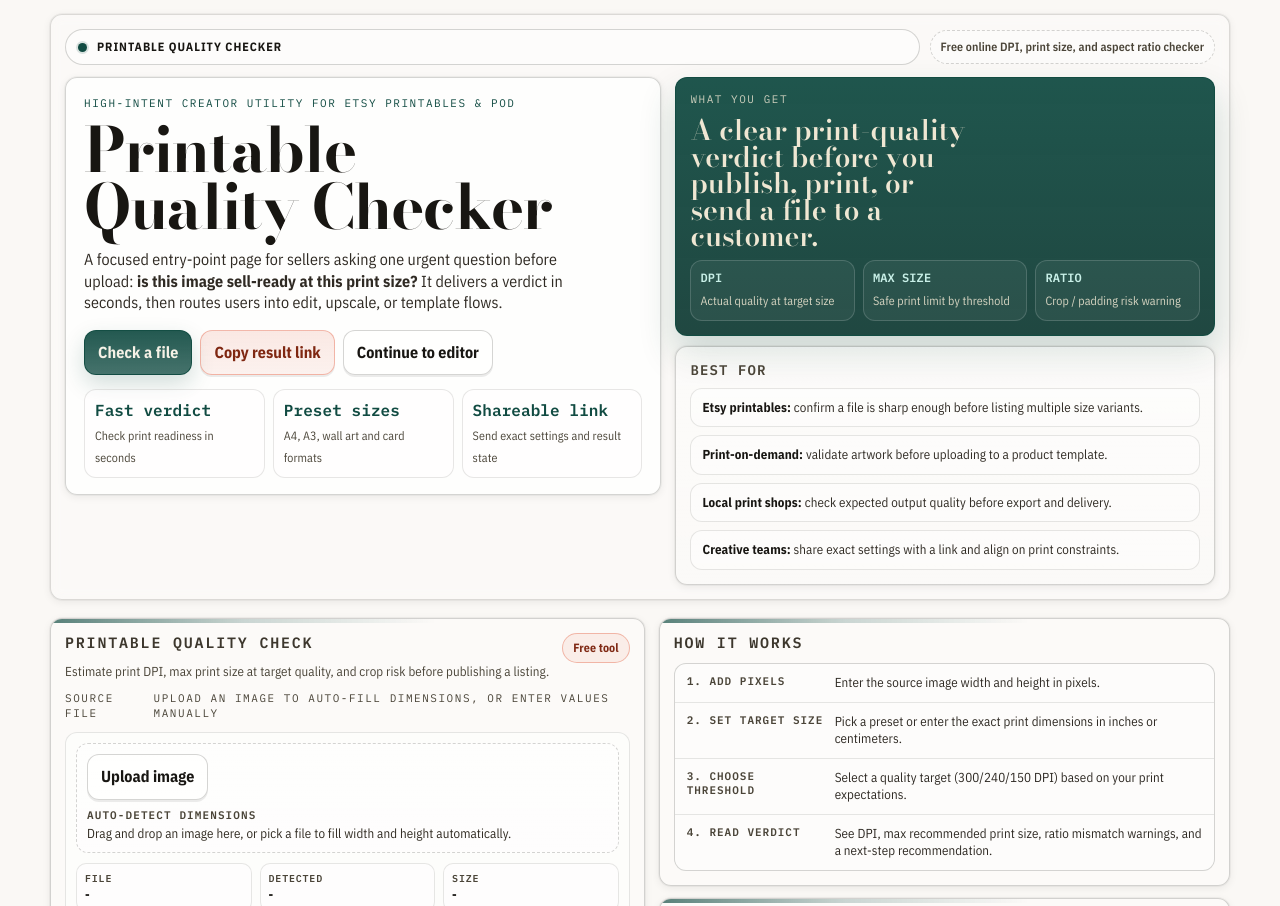
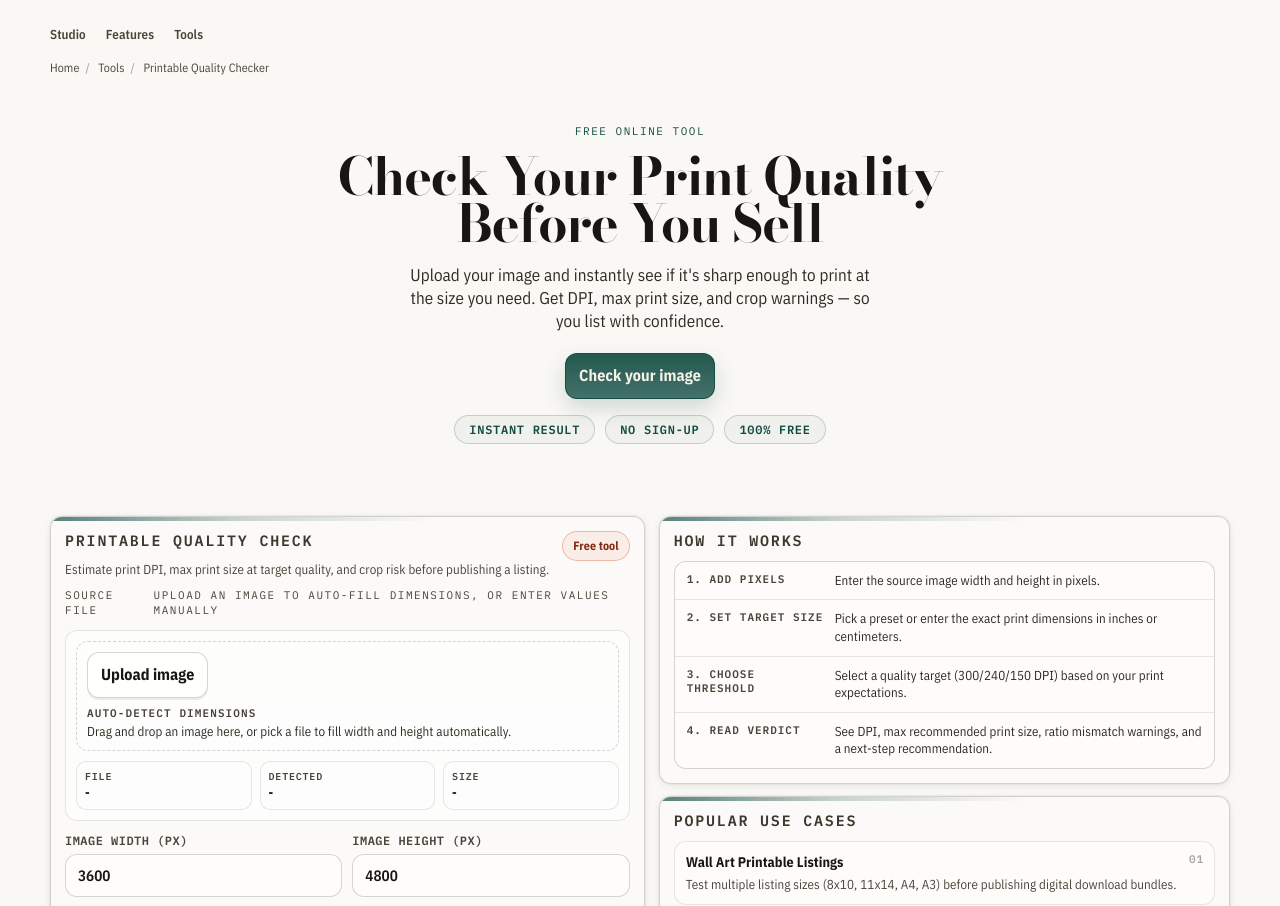
Before and after one commit to Humanji7/print-quality-checker, a plain HTML site: page index.html in a window 1280 px wide. Shown: the top 906 px of the page. Drawn offline with nearby package versions, Linux system fonts and the light colour scheme.

Commit message:
feat: rebuild header and hero — CF-style centered layout with nav and breadcrumbs
Co-Authored-By: Claude Opus 4.6 <noreply@anthropic.com>

```diff
--- a/index.html
+++ b/index.html
@@ -46,6 +46,53 @@
 
 
     a { color: inherit; }
+
+    .site-header {
+      display: flex;
+      align-items: center;
+      justify-content: space-between;
+      padding: 12px 0;
+      margin-bottom: 4px;
+      font-size: 13px;
+      color: var(--muted);
+    }
+
+    .site-nav {
+      display: flex;
+      gap: 20px;
+      font-weight: 600;
+    }
+
+    .site-nav a {
+      text-decoration: none;
+      color: var(--muted);
+      transition: color .15s;
+    }
+
+    .site-nav a:hover {
+      color: var(--ink);
+    }
+
+    .breadcrumbs {
+      font-size: 12px;
+      color: var(--muted);
+      margin-bottom: 16px;
+    }
+
+    .breadcrumbs a {
+      color: var(--muted);
+      text-decoration: none;
+    }
+
+    .breadcrumbs a:hover {
+      text-decoration: underline;
+    }
+
+    .breadcrumbs span {
+      margin: 0 6px;
+      opacity: 0.5;
+    }
+
     .wrap {
       width: min(1180px, calc(100% - 26px));
       margin: 0 auto;
@@ -63,75 +110,47 @@
     }
 
 
-    .hero-shell {
-      border-radius: var(--radius);
-      padding: 14px;
-      margin-bottom: 18px;
-      background: rgba(255,255,255,.22);
-      border: 1px solid rgba(24,22,18,.14);
-      backdrop-filter: blur(6px);
-      box-shadow: var(--shadow);
+    .hero {
+      text-align: center;
+      max-width: 680px;
+      margin: 0 auto 40px;
+      padding: 32px 0;
     }
 
-    .topbar {
-      display: grid;
-      grid-template-columns: 1fr auto;
-      gap: 10px;
-      align-items: center;
-      margin-bottom: 12px;
+    .hero .eyebrow {
+      margin-bottom: 14px;
     }
 
-    .brand {
-      display: inline-flex;
-      align-items: center;
-      gap: 10px;
-      padding: 9px 12px;
-      border-radius: 999px;
-      border: 1px solid var(--line-strong);
-      background: rgba(255,255,255,.45);
-      font-size: 12px;
-      font-weight: 700;
-      letter-spacing: .08em;
-      text-transform: uppercase;
+    .hero h1 {
+      max-width: none;
+      font-size: clamp(32px, 5vw, 52px);
+      margin: 0 auto 16px;
     }
 
-    .brand-dot {
-      width: 9px;
-      height: 9px;
-      border-radius: 50%;
-      background: var(--signal);
-      box-shadow: 0 0 0 2px rgba(17,75,66,.15);
-      flex: 0 0 auto;
+    .hero .lead {
+      max-width: 52ch;
+      margin: 0 auto 20px;
+      font-size: 17px;
     }
 
-    .tagline {
-      justify-self: end;
-      font-size: 12px;
-      font-weight: 600;
-      color: var(--muted);
-      border: 1px dashed var(--line-strong);
-      padding: 8px 10px;
-      border-radius: 999px;
-      background: rgba(255,255,255,.34);
+    .benefit-pills {
+      display: flex;
+      justify-content: center;
+      flex-wrap: wrap;
+      gap: 10px;
+      margin-top: 16px;
     }
 
-    .hero-grid {
-      display: grid;
-      grid-template-columns: 1.05fr .95fr;
-      gap: 14px;
-      align-items: start;
+    .benefit-pill {
+      font: 600 12px var(--mono);
+      letter-spacing: .06em;
+      text-transform: uppercase;
+      color: var(--signal);
+      border: 1px solid rgba(17,75,66,0.2);
+      background: rgba(17,75,66,0.04);
+      border-radius: 999px;
+      padding: 6px 14px;
     }
-
-    .hero-copy {
-      padding: 18px 18px 16px;
-      border-radius: var(--radius);
-      position: relative;
-    }
-
-    .hero-copy.frame {
-      background: rgba(255,255,255,0.7);
-    }
-
 
     .eyebrow {
       font-family: var(--mono);
@@ -157,13 +176,6 @@
       font-size: 16px;
       color: #2f2a23;
       max-width: 58ch;
-    }
-
-    .hero-actions {
-      display: flex;
-      flex-wrap: wrap;
-      gap: 8px;
-      margin-bottom: 14px;
     }
 
     .btn {
@@ -198,128 +210,11 @@
       color: #7f2711;
     }
 
-    .micro-grid {
-      display: grid;
-      grid-template-columns: repeat(3, minmax(0,1fr));
-      gap: 8px;
-    }
-
-    .micro-card {
-      border-radius: 12px;
-      padding: 10px;
-      border: 1px solid var(--line);
-      background: rgba(255,255,255,.36);
-    }
-
-    .micro-card b {
-      display: block;
-      font-family: var(--mono);
-      font-size: 16px;
-      margin-bottom: 2px;
-      color: var(--signal);
-    }
-
-    .micro-card span {
-      font-size: 12px;
-      color: var(--muted);
-    }
-
-    .hero-side {
-      display: grid;
-      gap: 10px;
-    }
-
-    .hero-note,
-    .scoreboard,
     .panel,
     .faq,
     .tape-note {
       border-radius: var(--radius);
     }
-
-    .hero-note {
-      padding: 14px;
-    }
-
-    .hero-note h2 {
-      margin: 0 0 8px;
-      font-size: 14px;
-      letter-spacing: .08em;
-      text-transform: uppercase;
-      font-family: var(--mono);
-      color: var(--muted);
-    }
-
-    .hero-note ul {
-      margin: 0;
-      padding: 0;
-      list-style: none;
-      display: grid;
-      gap: 8px;
-    }
-
-    .hero-note li {
-      border: 1px solid var(--line);
-      border-radius: 12px;
-      padding: 10px 11px;
-      background: rgba(255,255,255,.34);
-      font-size: 13px;
-      color: #2f2a23;
-    }
-
-    .hero-note strong { color: var(--ink); }
-
-    .scoreboard {
-      padding: 14px;
-      display: grid;
-      gap: 10px;
-      background:
-        linear-gradient(180deg, rgba(17,75,66,.94), rgba(13,56,49,.92));
-      color: #efe7d3;
-      border: 1px solid rgba(17,75,66,.95);
-      box-shadow: 0 18px 36px rgba(17,75,66,.2);
-      position: relative;
-      overflow: hidden;
-    }
-
-
-    .scoreboard .label {
-      font-family: var(--mono);
-      font-size: 11px;
-      letter-spacing: .14em;
-      opacity: .82;
-      text-transform: uppercase;
-    }
-
-    .scoreboard .value {
-      font-family: var(--display);
-      font-size: 28px;
-      line-height: .95;
-      max-width: 16ch;
-    }
-
-    .score-grid {
-      display: grid;
-      grid-template-columns: repeat(3, minmax(0,1fr));
-      gap: 8px;
-    }
-
-    .score-grid .tile {
-      border: 1px solid rgba(255,255,255,.16);
-      border-radius: 12px;
-      padding: 9px;
-      background: rgba(255,255,255,.05);
-    }
-
-    .score-grid .tile b {
-      display: block;
-      font-family: var(--mono);
-      font-size: 12px;
-      margin-bottom: 3px;
-      color: #c9f0e8;
-    }
-
-    .score-grid .tile span { font-size: 12px; color: rgba(239,231,211,.88); }
 
     .main-grid {
       display: grid;
@@ -835,53 +730,32 @@
 </head>
 <body>
   <main class="wrap">
-    <section class="hero-shell animate-in d1" aria-label="Hero">
-      <div class="topbar">
-        <div class="brand"><span class="brand-dot" aria-hidden="true"></span> PRINTABLE QUALITY CHECKER</div>
-        <div class="tagline">Free online DPI, print size, and aspect ratio checker</div>
-      </div>
+    <header class="site-header">
+      <nav class="site-nav">
+        <a href="#">Studio</a>
+        <a href="#">Features</a>
+        <a href="#">Tools</a>
+      </nav>
+    </header>
 
-      <div class="hero-grid">
-        <section class="hero-copy frame animate-in d2">
-          <div class="eyebrow">High-intent creator utility for Etsy printables & POD</div>
-          <h1>Printable Quality Checker</h1>
-          <p class="lead">
-            A focused entry-point page for sellers asking one urgent question before upload: <strong>is this image sell-ready at this print size?</strong>
-            It delivers a verdict in seconds, then routes users into edit, upscale, or template flows.
-          </p>
-          <div class="hero-actions">
-            <a class="btn primary" href="#calculator">Check a file</a>
-            <button class="btn secondary" id="copyShareBtn" type="button">Copy result link</button>
-            <button class="btn" id="ctaStudioBtn" type="button">Continue to editor</button>
-          </div>
-          <div class="micro-grid" aria-label="Tool highlights">
-            <div class="micro-card"><b>Fast verdict</b><span>Check print readiness in seconds</span></div>
-            <div class="micro-card"><b>Preset sizes</b><span>A4, A3, wall art and card formats</span></div>
-            <div class="micro-card"><b>Shareable link</b><span>Send exact settings and result state</span></div>
-          </div>
-        </section>
+    <div class="breadcrumbs" aria-label="Breadcrumb">
+      <a href="#">Home</a><span>/</span>
+      <a href="#">Tools</a><span>/</span>
+      Printable Quality Checker
+    </div>
 
-        <div class="hero-side animate-in d3">
-          <section class="scoreboard">
-            <div class="label">What You Get</div>
-            <div class="value">A clear print-quality verdict before you publish, print, or send a file to a customer.</div>
-            <div class="score-grid">
-              <div class="tile"><b>DPI</b><span>Actual quality at target size</span></div>
-              <div class="tile"><b>MAX SIZE</b><span>Safe print limit by threshold</span></div>
-              <div class="tile"><b>RATIO</b><span>Crop / padding risk warning</span></div>
-            </div>
-          </section>
-
-          <section class="hero-note frame">
-            <h2>Best For</h2>
-            <ul>
-              <li><strong>Etsy printables:</strong> confirm a file is sharp enough before listing multiple size variants.</li>
-              <li><strong>Print-on-demand:</strong> validate artwork before uploading to a product template.</li>
-              <li><strong>Local print shops:</strong> check expected output quality before export and delivery.</li>
-              <li><strong>Creative teams:</strong> share exact settings with a link and align on print constraints.</li>
-            </ul>
-          </section>
-        </div>
+    <section class="hero">
+      <div class="eyebrow">Free online tool</div>
+      <h1>Check Your Print Quality Before You Sell</h1>
+      <p class="lead">
+        Upload your image and instantly see if it's sharp enough to print at the size you need.
+        Get DPI, max print size, and crop warnings — so you list with confidence.
+      </p>
+      <a class="btn primary" href="#tool">Check your image</a>
+      <div class="benefit-pills">
+        <span class="benefit-pill">Instant result</span>
+        <span class="benefit-pill">No sign-up</span>
+        <span class="benefit-pill">100% free</span>
       </div>
     </section>
 
```
